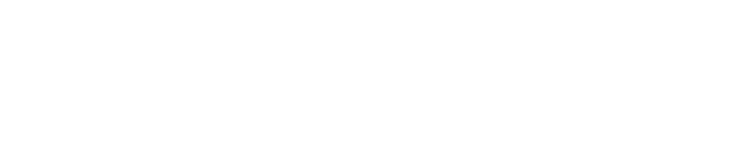
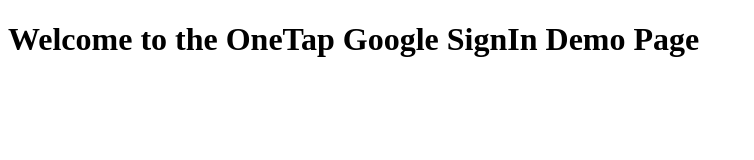
Before and after one commit to Danushravichandran/Googleonetapsignin, a plain HTML site: page index.html in a window 1280 px wide. Shown: the whole page, without its empty margins (0-754 px from the left). Drawn offline with Linux system fonts and the light colour scheme.

Commit message:
Update index.html

```diff
--- a/index.html
+++ b/index.html
@@ -3,7 +3,7 @@
 
 <head>
   <title>Google Auth Demo</title>
-    <meta name="google-signin-client_id" content="19853426778-0gveelt16q8omhaknbkiga2rqashkl77.apps.googleusercontent.com">
+   <!-- <meta name="google-signin-client_id" content="19853426778-0gveelt16q8omhaknbkiga2rqashkl77.apps.googleusercontent.com"> -->
     <script src="https://apis.google.com/js/platform.js" async defer></script>
   </head>
 
@@ -59,6 +59,7 @@
 
   <body>
 
+    <h1>Welcome to the OneTap Google SignIn Demo Page</h1>
     <div id="root"></div>
 
   </body>
```
